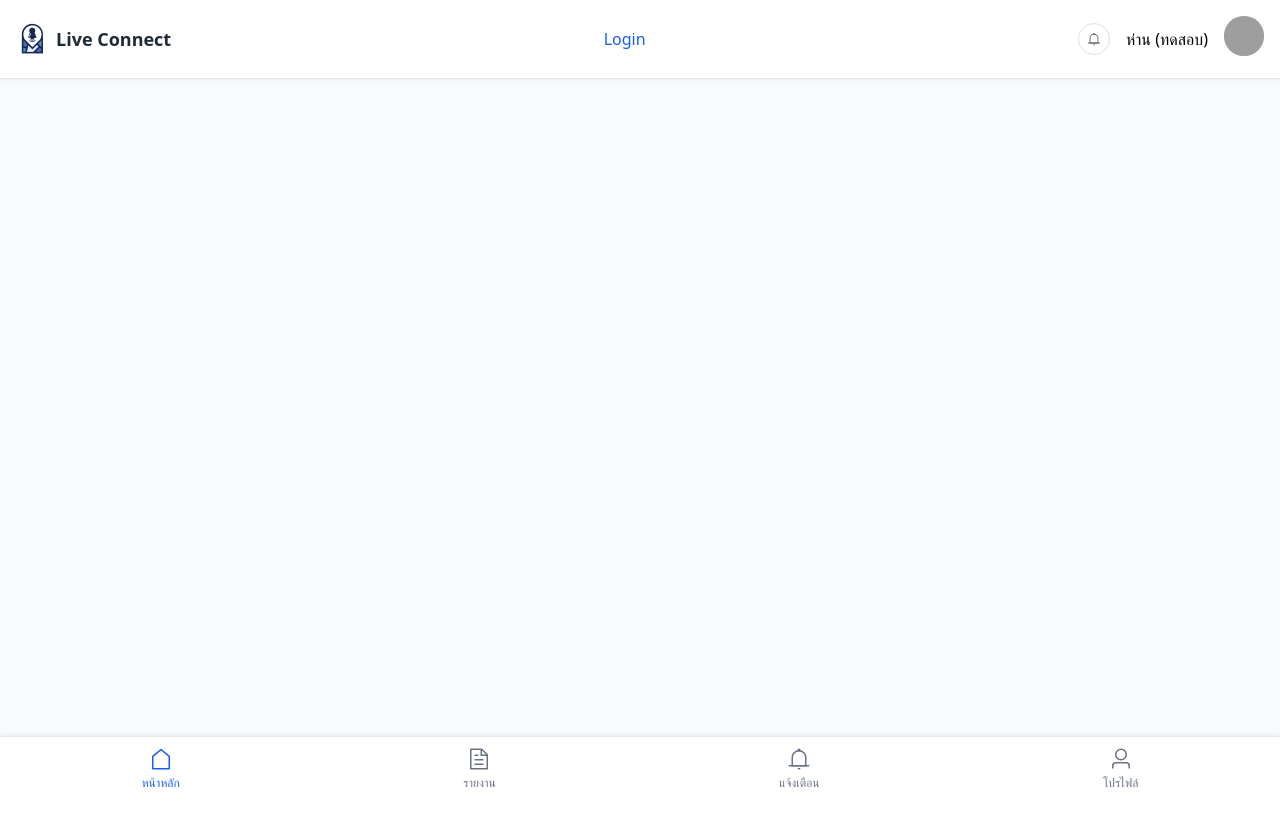
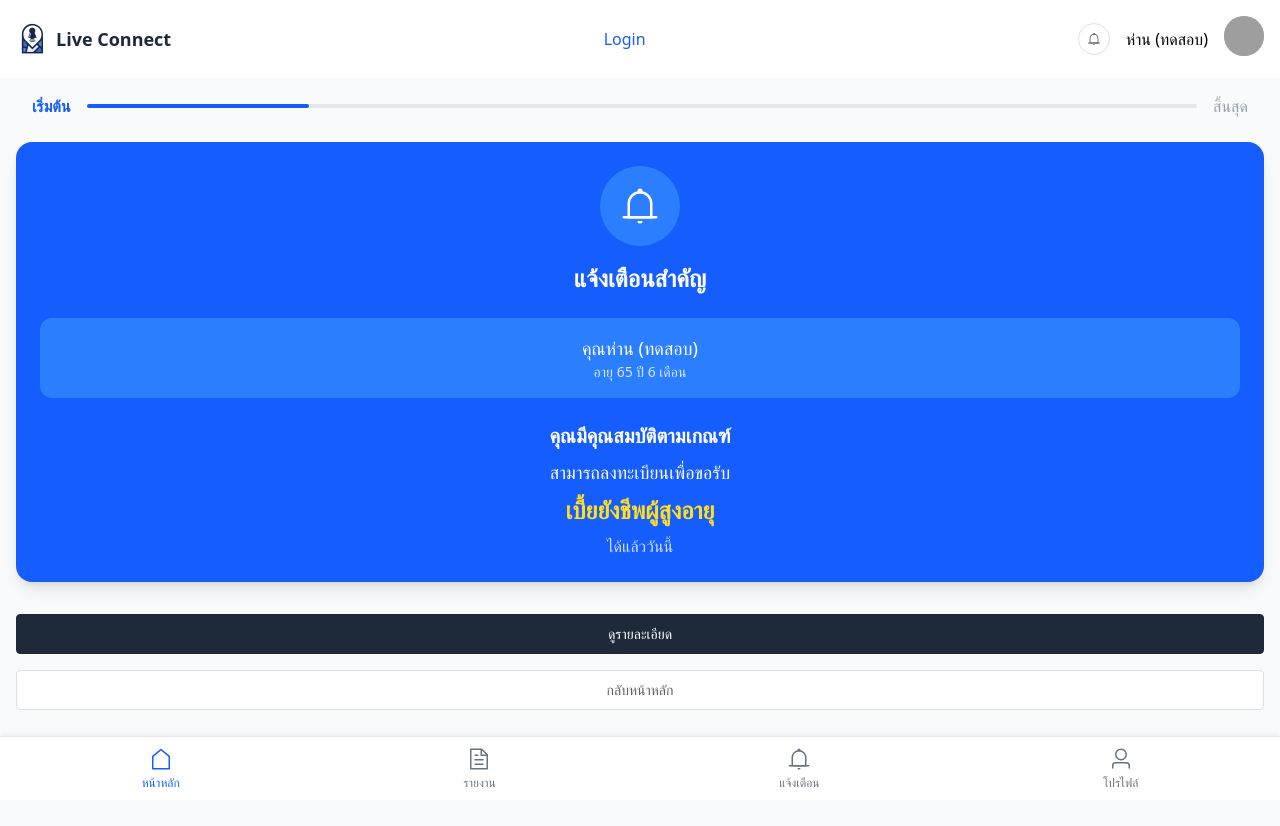
Before and after one commit to porrab/life-connect, a Vue app: page /event/pre-register/elderly_allowance in a window 1280 px wide. Shown: the top 826 px of the page. Before the commit the page ends 800 px from the top, so only its background shows below. Built offline with nearby package versions, Linux system fonts and the light colour scheme; no server answers; grey boxes are pictures that could not be loaded; what v-calendar would draw is missing.

Commit message:
edit page

```diff
--- a/components.d.ts
+++ b/components.d.ts
@@ -8,6 +8,7 @@ export {}
 /* prettier-ignore */
 declare module 'vue' {
   export interface GlobalComponents {
+    BenefitCard: typeof import('./src/components/BenefitCard.vue')['default']
     ElAvatar: typeof import('element-plus/es')['ElAvatar']
     ElButton: typeof import('element-plus/es')['ElButton']
     ElCol: typeof import('element-plus/es')['ElCol']
--- /dev/null
+++ b/src/components/BenefitCard.vue
@@ -0,0 +1,34 @@
+<script setup lang="ts">
+import { computed } from 'vue'
+import { useRouter } from 'vue-router'
+import type { BenefitEvent } from '@/services/eventService'
+import { Bell, ArrowRight } from '@element-plus/icons-vue'
+
+const props = defineProps<{ benefit: BenefitEvent }>()
+const router = useRouter()
+
+const goToDetails = () => {
+  router.push({ name: 'EventPreRegister', params: { id: props.benefit.id } })
+}
+</script>
+
+<template>
+  <div class="bg-blue-600 text-white p-6 rounded-2xl shadow-lg mb-6">
+    <div class="flex items-start space-x-4">
+      <div
+        class="flex-shrink-0 inline-flex items-center justify-center w-12 h-12 bg-white bg-opacity-20 rounded-full"
+      >
+        <el-icon :size="24"><Bell /></el-icon>
+      </div>
+      <div class="flex-grow">
+        <h2 class="text-xl font-bold">{{ benefit.title }}</h2>
+        <p class="opacity-80 mt-1">{{ benefit.description }}</p>
+      </div>
+    </div>
+    <el-button @click="goToDetails" class="w-full mt-4 !bg-white !text-blue-600">
+      ดูรายละเอียด
+      <el-icon class="ml-2"><ArrowRight /></el-icon>
+    </el-button>
+  </div>
+</template>
+<style scoped></style>
--- a/src/router/index.ts
+++ b/src/router/index.ts
@@ -1,4 +1,7 @@
+import BenefitCard from '@/components/BenefitCard.vue'
+import Benefits from '@/views/Benefits.vue'
 import EventDetail from '@/views/EventDetail.vue'
+import EventPreRegister from '@/views/EventPreRegister.vue'
 import Home from '@/views/Home.vue'
 import Kyc from '@/views/Kyc.vue'
 import Login from '@/views/Login.vue'
@@ -33,6 +36,19 @@ const router = createRouter({
       component: Booking,
     },
     {
+      path: '/benefits',
+      name: 'Benefits',
+      component: Benefits,
+      meta: { requiresAuth: true },
+    },
+    {
+      path: '/event/pre-register/:id',
+      name: 'EventPreRegister',
+      component: EventPreRegister,
+      props: true,
+      meta: { requiresAuth: true },
+    },
+    {
       path: '/event/:id',
       name: 'EventDetail',
       component: EventDetail,
--- /dev/null
+++ b/src/services/eventService.ts
@@ -0,0 +1,50 @@
+import type { UserProfile } from 'firebase/auth'
+
+export interface BenefitEvent {
+  id: string
+  title: string
+  description: string
+
+  eligibility: (user: UserProfile) => boolean
+}
+
+const allEvents: BenefitEvent[] = [
+  {
+    id: 'elderly_allowance',
+    title: 'เบี้ยยังชีพผู้สูงอายุ',
+    description: 'สิทธิประโยชน์สำหรับผู้สูงอายุสัญชาติไทย',
+
+    eligibility: (user) => {
+      if (typeof user.dateOfBirth !== 'string' || !user.dateOfBirth) {
+        return false
+      }
+      const birthDate = new Date(user.dateOfBirth)
+      const today = new Date()
+      if (isNaN(birthDate.getTime())) {
+        return false
+      }
+      const age = today.getFullYear() - birthDate.getFullYear()
+      return age >= 59
+    },
+  },
+  {
+    id: 'child_subsidy',
+    title: 'เงินอุดหนุนบุตร',
+    description: 'สำหรับครอบครัวที่มีรายได้น้อยและมีบุตรแรกเกิด',
+
+    eligibility: (user) => {
+      return false
+    },
+  },
+]
+
+export function getRelevantEvents(userProfile: UserProfile | null): BenefitEvent[] {
+  if (!userProfile || typeof userProfile.dateOfBirth !== 'string' || !userProfile.dateOfBirth) {
+    return []
+  }
+
+  return allEvents.filter((event) => event.eligibility(userProfile))
+}
+export function getEventById(id: string): BenefitEvent | undefined {
+  return allEvents.find((event) => event.id === id)
+}
--- /dev/null
+++ b/src/views/Benefits.vue
@@ -0,0 +1,30 @@
+<script setup lang="ts">
+import { computed } from 'vue'
+import { useUserStore } from '@/stores/userStore'
+import { getRelevantEvents } from '@/services/eventService'
+import BenefitCard from '@/components/BenefitCard.vue'
+
+const userStore = useUserStore()
+
+const relevantBenefits = computed(() => {
+  if (userStore.userProfile) {
+    return getRelevantEvents(userStore.userProfile)
+  }
+  return []
+})
+</script>
+
+<template>
+  <div class="p-4 bg-gray-50 min-h-screen">
+    <h1 class="text-2xl font-bold text-gray-800 mb-4">สิทธิประโยชน์สำหรับคุณ</h1>
+
+    <div v-if="relevantBenefits.length > 0">
+      <BenefitCard v-for="benefit in relevantBenefits" :key="benefit.id" :benefit="benefit" />
+    </div>
+
+    <div v-else class="text-center text-gray-500 mt-16">
+      <p class="text-lg">ยังไม่พบสวัสดิการที่แนะนำสำหรับคุณในขณะนี้</p>
+      <p>เราจะแจ้งให้ทราบเมื่อมีรายการอัปเดต</p>
+    </div>
+  </div>
+</template>
--- /dev/null
+++ b/src/views/EventPreRegister.vue
@@ -0,0 +1,151 @@
+<script setup lang="ts">
+import { getEventById, type BenefitEvent } from '@/services/eventService'
+import { useUserStore } from '@/stores/userStore'
+import { computed, onMounted, ref } from 'vue'
+import { useRoute, useRouter } from 'vue-router'
+import { Bell } from '@element-plus/icons-vue'
+
+const route = useRoute()
+const router = useRouter()
+const userStore = useUserStore()
+
+const event = ref<BenefitEvent | null>(null)
+
+const userProfile = computed(() => {
+  return userStore.userProfile
+})
+
+const ageInfo = computed(() => {
+  if (!userProfile.value?.dateOfBirth) {
+    return { years: 0, months: 0, days: 0 }
+  }
+  const birthDate = new Date(userProfile.value.dateOfBirth)
+  const today = new Date()
+
+  let years = today.getFullYear() - birthDate.getFullYear()
+  let months = today.getMonth() - birthDate.getMonth()
+  let days = today.getDate() - birthDate.getDate()
+
+  if (days < 0) {
+    months--
+    const prevMonth = new Date(today.getFullYear(), today.getMonth(), 0)
+    days += prevMonth.getDate()
+  }
+  if (months < 0) {
+    years--
+    months += 12
+  }
+  return { years, months, days }
+})
+
+const timeUntil60 = computed(() => {
+  if (!userProfile.value?.dateOfBirth) {
+    return { months: 0, days: 0 }
+  }
+  const birthDate = new Date(userProfile.value.dateOfBirth)
+  const date60th = new Date(birthDate.getFullYear() + 60, birthDate.getMonth(), birthDate.getDate())
+  const today = new Date()
+
+  let months =
+    (date60th.getFullYear() - today.getFullYear()) * 12 + (date60th.getMonth() - today.getMonth())
+  let days = date60th.getDate() - today.getDate()
+
+  if (days < 0) {
+    months--
+    const prevMonth = new Date(today.getFullYear(), today.getMonth(), 0)
+    days += prevMonth.getDate()
+  }
+
+  if (months === 0 && days <= 0) {
+    return { months: 0, days: 0 }
+  }
+
+  if (months < 0) months = 0
+
+  return { months, days }
+})
+
+onMounted(() => {
+  const eventId = route.params.id as string
+  const foundEvent = getEventById(eventId)
+  if (foundEvent) {
+    event.value = foundEvent
+  } else {
+    router.push('/')
+  }
+})
+
+const goToDetails = () => {
+  router.push({ name: 'EventDetail', params: { id: event.value?.id } })
+}
+
+const goBackToHome = () => {
+  router.push({ name: 'Home' })
+}
+</script>
+
+<template>
+  <div class="p-4 bg-gray-50 min-h-screen">
+    <div class="flex items-center justify-between mb-6 px-4">
+      <div class="text-blue-600 font-bold">เริ่มต้น</div>
+      <div class="flex-grow h-1 bg-gray-200 mx-4 rounded-full relative">
+        <div class="absolute top-0 left-0 h-1 bg-blue-600 rounded-full" style="width: 20%"></div>
+      </div>
+      <div class="text-gray-400">สิ้นสุด</div>
+    </div>
+
+    <div v-if="event && userProfile" class="bg-blue-600 text-white p-6 rounded-2xl shadow-lg">
+      <div class="text-center mb-6">
+        <div
+          class="inline-flex items-center justify-center w-20 h-20 bg-blue-500 rounded-full mb-4"
+        >
+          <el-icon :size="40"><Bell /></el-icon>
+        </div>
+        <h1 class="text-2xl font-bold">แจ้งเตือนสำคัญ</h1>
+      </div>
+
+      <div class="bg-blue-500 p-4 rounded-xl text-center mb-6">
+        <p class="text-lg">คุณ{{ userProfile.firstName }}</p>
+        <p class="text-sm opacity-80">อายุ {{ ageInfo.years }} ปี {{ ageInfo.months }} เดือน</p>
+      </div>
+
+      <div class="text-center">
+        <div v-if="ageInfo.years < 60">
+          <p class="text-lg">คุณจะอายุครบ 60 ปี</p>
+          <p class="my-2">
+            ในอีก
+            <span class="text-3xl font-bold text-yellow-300">{{ timeUntil60.months }}</span> เดือน
+          </p>
+          <p class="opacity-80">
+            สนใจลงทะเบียนขอรับเบี้ยยังชีพผู้สูงอายุ
+            <br />
+            ล่วงหน้าหรือไม่?
+          </p>
+        </div>
+
+        <div v-else>
+          <p class="text-xl font-bold">คุณมีคุณสมบัติตามเกณฑ์</p>
+          <p class="text-lg mt-2">สามารถลงทะเบียนเพื่อขอรับ</p>
+          <p class="text-2xl font-bold text-yellow-300 my-2">เบี้ยยังชีพผู้สูงอายุ</p>
+          <p class="opacity-80">ได้แล้ววันนี้</p>
+        </div>
+      </div>
+    </div>
+
+    <div class="mt-8 space-y-4">
+      <el-button
+        @click="goToDetails"
+        type="primary"
+        size="large"
+        class="w-full !bg-gray-800 !border-gray-800"
+      >
+        ดูรายละเอียด
+      </el-button>
+      <el-button @click="goBackToHome" size="large" class="w-full ml-0" style="margin-left: 0px">
+        กลับหน้าหลัก
+      </el-button>
+    </div>
+  </div>
+</template>
+
+<style scoped></style>
--- a/src/views/Home.vue
+++ b/src/views/Home.vue
@@ -13,7 +13,7 @@ const services = ref([
   { title: 'สุขภาพ', icon: heart },
   { title: 'การศึกษา', icon: education },
   { title: 'ที่อยู่อาศัย', icon: home },
-  { title: 'อื่นๆ', icon: setting },
+  { title: 'อื่นๆ', icon: setting, link: { name: 'Benefits' } },
 ])
 const userStore = useUserStore()
 
@@ -42,7 +42,7 @@ const mainNotification = computed(() => {
       <div v-if="mainNotification">
         <h2 class="text-lg font-semibold text-gray-700 mb-2">การแจ้งเตือน</h2>
         <div class="bg-white ...">
-          <RouterLink :to="{ name: 'EventDetail', params: { id: mainNotification.id } }">
+          <RouterLink :to="{ name: 'EventPreRegister', params: { id: mainNotification.id } }">
             <div class="flex-grow">
               <div class="flex items-center space-x-2">
                 <h3 class="font-bold text-gray-800">{{ mainNotification.title }}</h3>
@@ -66,6 +66,7 @@ const mainNotification = computed(() => {
             :key="service.title"
             :title="service.title"
             :iconSrc="service.icon"
+            :link="service.link"
           >
           </ServiceCard>
         </div>
```
Also changed, not shown: src/components/ServiceCard.vue (+23 -8 lines).
